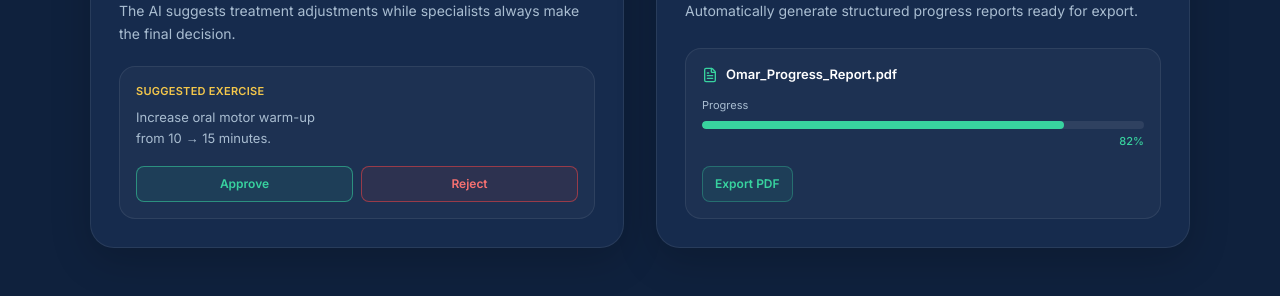
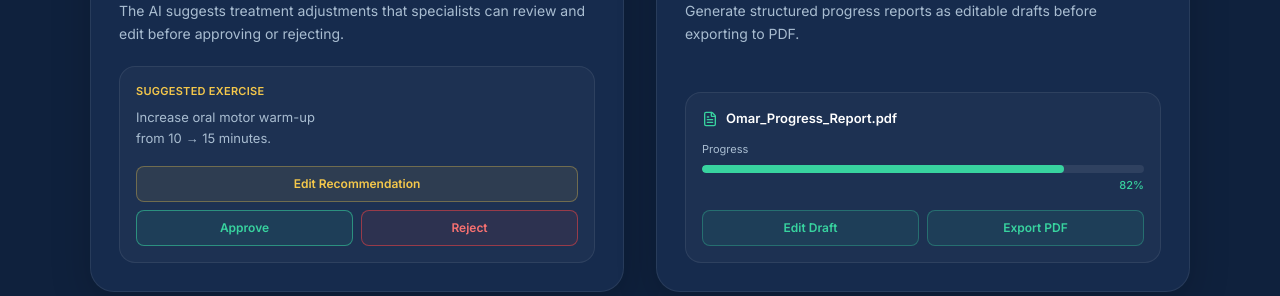
Before and after one commit to smart-rehab-platform/smart-rehabilitation-platform, a React (Vite) app in the folder frontend_web/: page / in a window 1280 px wide. Shown: the part 5743-6039 px from the top of the page. Built offline with nearby package versions, Linux system fonts and the light colour scheme; no server answers.

Commit message:
Update AI landing page features

```diff
--- a/frontend_web/src/components/landing/ArtificialIntelligenceSection.jsx
+++ b/frontend_web/src/components/landing/ArtificialIntelligenceSection.jsx
@@ -209,6 +209,19 @@ function RecommendationsWidget({ accent, t }) {
         <br />
         {t("landing.ai.cards.recommendations.widget.durationChange")}
       </p>
+      <div className="flex flex-col gap-2">
+        <button
+          type="button"
+          className="w-full rounded-lg border px-3 py-2 text-[12px] font-semibold"
+          style={{
+            borderColor: `${accent}55`,
+            color: accent,
+            background: `${accent}14`,
+            fontFamily: "'Inter', sans-serif",
+          }}
+        >
+          {t("landing.ai.cards.recommendations.widget.editRecommendation")}
+        </button>
         <div className="flex gap-2">
           <button
             type="button"
@@ -236,6 +249,7 @@ function RecommendationsWidget({ accent, t }) {
           </button>
         </div>
       </div>
+    </div>
   );
 }
 
@@ -260,9 +274,22 @@ function ReportGeneratorWidget({ accent, t }) {
       <p className="mb-4 text-end text-[11px] font-medium" style={{ color: accent, fontFamily: "'Inter', sans-serif" }}>
         82%
       </p>
+      <div className="flex gap-2">
         <button
           type="button"
-        className="rounded-lg border px-3 py-2 text-[12px] font-semibold"
+          className="flex-1 rounded-lg border px-3 py-2 text-[12px] font-semibold"
+          style={{
+            borderColor: `${accent}55`,
+            color: accent,
+            background: `${accent}14`,
+            fontFamily: "'Inter', sans-serif",
+          }}
+        >
+          {t("landing.ai.cards.reportGenerator.widget.editDraft")}
+        </button>
+        <button
+          type="button"
+          className="flex-1 rounded-lg border px-3 py-2 text-[12px] font-semibold"
           style={{
             borderColor: `${accent}55`,
             color: accent,
@@ -272,6 +299,7 @@ function ReportGeneratorWidget({ accent, t }) {
         >
           {t("landing.ai.cards.reportGenerator.widget.exportPdf")}
         </button>
+      </div>
     </div>
   );
 }
```
Also changed, not shown: frontend_web/src/i18n/ar.json, frontend_web/src/i18n/en.json. Lines whose indentation alone changed are shown as unchanged.
